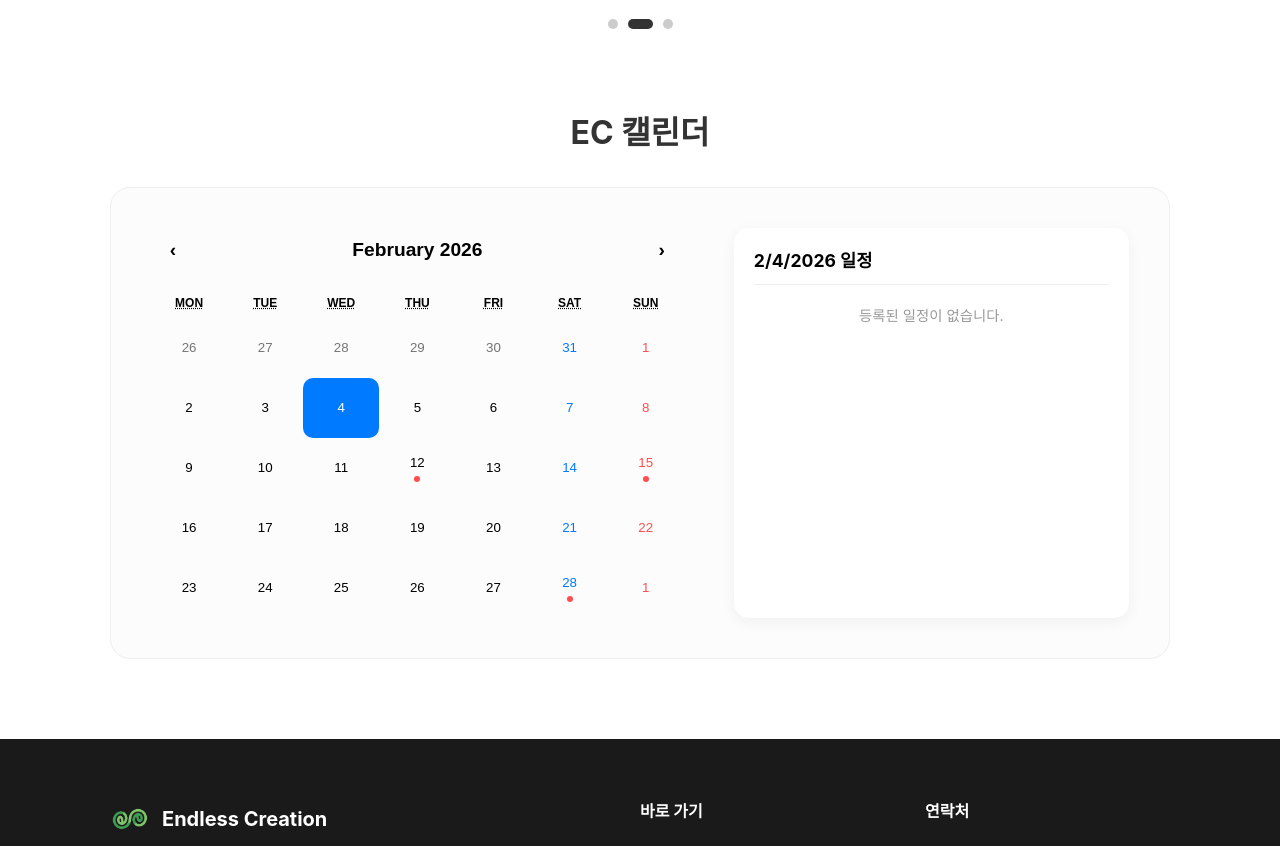
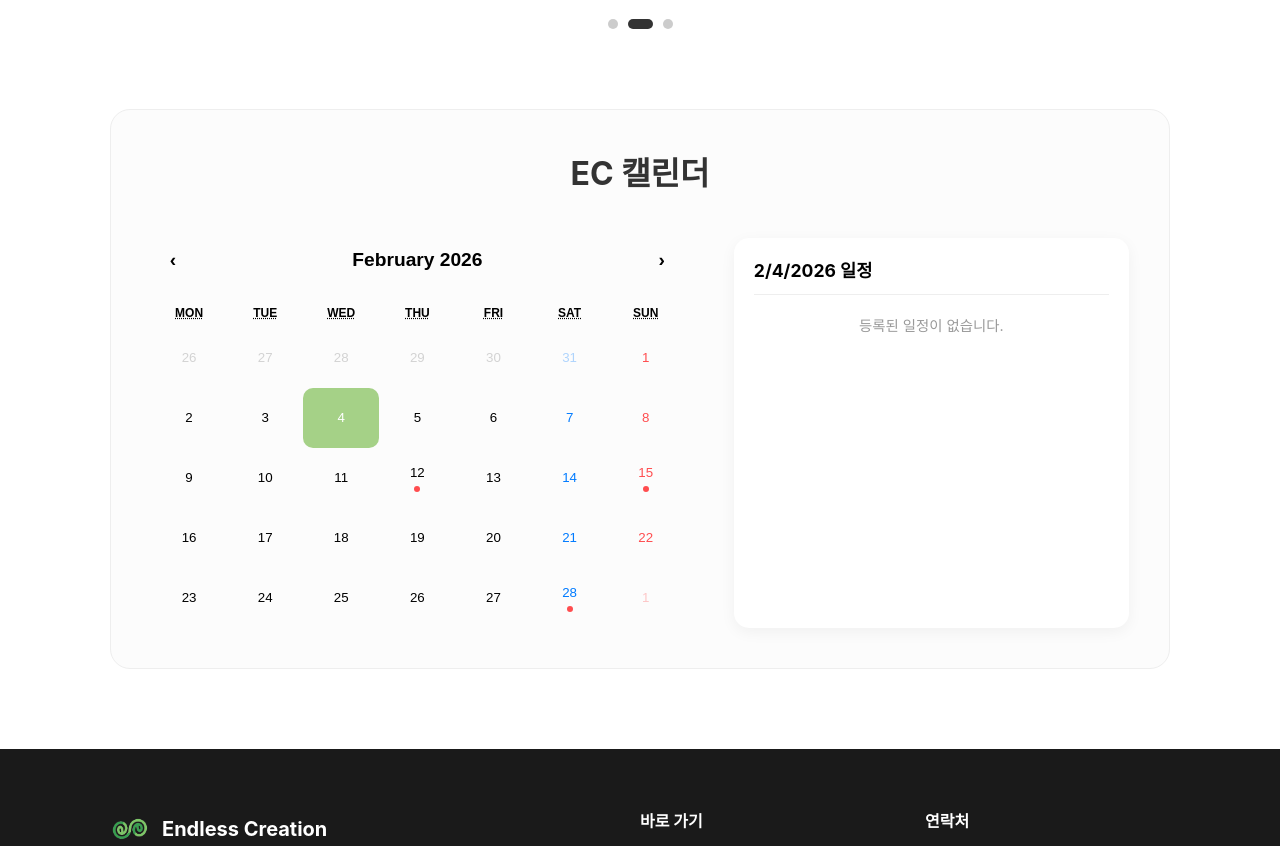
Before and after one commit to gksruf22/EC, a React app in the folder frontend/: page / in a window 1280 px wide. Shown: the part 541-1387 px from the top of the page. Built offline with nearby package versions, Linux system fonts and the light colour scheme; the HTML template or start-up script is replaced by a standard one.

Commit message:
달력 디자인 변경

```diff
--- a/frontend/src/index.css
+++ b/frontend/src/index.css
@@ -17,6 +17,7 @@ a {
   color: inherit;
 }
 
-ul, ol {
+ul,
+ol {
   list-style: none;
 }
--- a/frontend/src/pages/Home.css
+++ b/frontend/src/pages/Home.css
@@ -143,14 +143,27 @@
 
 .calendar-container {
     display: flex;
-    gap: 50px;
+    flex-direction: column;
+    gap: 30px;
     background: #fcfcfc;
     padding: 40px;
     border-radius: 20px;
     border: 1px solid #eee;
 }
 
-/* 1. 달력 본체 커스텀 */
+.calendar-container .section-header {
+    width: 100%;
+    margin-bottom: 10px;
+    justify-content: flex-start;
+}
+
+.calendar-content {
+    display: flex;
+    flex-direction: row;
+    gap: 50px;
+    width: 100%;
+}
+
 .calendar-wrapper {
     flex: 1.5;
 }
@@ -162,7 +175,6 @@
     font-family: inherit;
 }
 
-/* 요일 및 날짜 스타일 */
 .react-calendar__navigation button {
     font-size: 1.2rem;
     font-weight: 700;
@@ -178,13 +190,16 @@
     border-radius: 10px;
 }
 
-.react-calendar__tile--active {
-    background: #007bff !important;
+.react-calendar__tile--now {
+    background-color: rgb(213, 229, 203) !important;
     color: white !important;
 }
 
-/* 이벤트가 있는 날짜에 찍히는 점 */
-/* 이벤트가 있는 날짜에 찍히는 점 */
+.react-calendar__tile--active {
+    background: rgb(165, 209, 135) !important;
+    color: white !important;
+}
+
 .event-dot {
     height: 6px;
     width: 6px;
@@ -193,7 +208,6 @@
     margin-top: 4px;
 }
 
-/* 2. 오른쪽 상세 일정 영역 */
 .event-details {
     flex: 1;
     padding: 20px;
@@ -217,8 +231,8 @@
 .event-list li {
     padding: 10px 15px;
     margin-bottom: 10px;
-    background: #f0f4ff;
-    color: #007bff;
+    background: rgb(180, 210, 160);
+    color: #ffffff;
     border-radius: 8px;
     font-weight: 600;
 }
@@ -255,3 +269,7 @@
 .react-calendar__navigation__label:enabled:hover {
     background-color: #f8f9fa;
 }
+
+.react-calendar__month-view__days__day--neighboringMonth {
+    opacity: 0.3 !important;
+}
--- a/frontend/src/pages/Home.tsx
+++ b/frontend/src/pages/Home.tsx
@@ -150,11 +150,11 @@ const Home = () => {
       </section>
 
       <section className="calendar-section">
+        <div className="calendar-container">
           <div className="section-header">
             <h2>EC 캘린더</h2>
           </div>
-
-        <div className="calendar-container">
+          <div className="calendar-content">
             <div className="calendar-wrapper">
               <Calendar
                 onChange={handleDateChange}
@@ -168,7 +168,7 @@ const Home = () => {
 
                 tileClassName={({ date, view }) => {
                   if (view === 'month') {
-                  // 0은 일요일, 6은 토요일입니다.
+                    // 0은 일요일, 6은 토요일
                     if (date.getDay() === 0) return 'sun';
                     if (date.getDay() === 6) return 'sat';
                   }
@@ -191,6 +191,7 @@ const Home = () => {
               </ul>
             </div>
           </div>
+        </div>
       </section>
     </div>
   );
```
Lines whose indentation alone changed are shown as unchanged.
